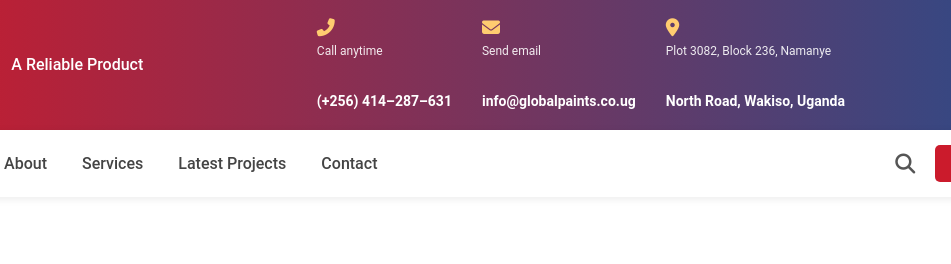
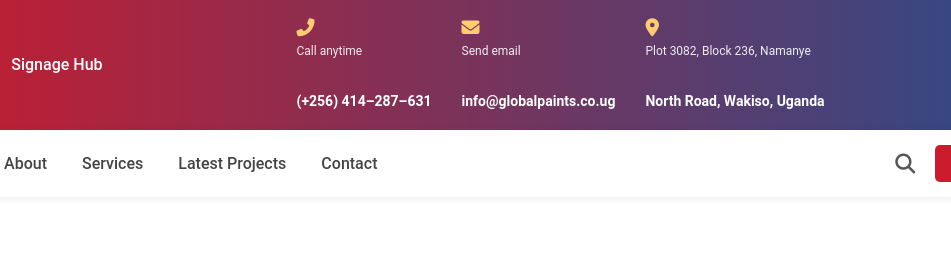
Before and after one commit to SignageHub/SignHub.github.io, a plain HTML site: page servicework.html in a window 1280 px wide. Shown: the top 264 px of the page, 129-1080 px from the left. Drawn offline with Linux system fonts and the light colour scheme.

Commit message:
Update servicework.html

```diff
--- a/servicework.html
+++ b/servicework.html
@@ -4,7 +4,7 @@
   <link rel="icon" type="image/png" href="gallery/signage hub logo 2-1.png">
   <meta charset="UTF-8" />
   <meta name="viewport" content="width=device-width, initial-scale=1.0"/>
-  <title>Our Services - Global Signs</title> <link rel="stylesheet" href="https://cdnjs.cloudflare.com/ajax/libs/font-awesome/6.4.0/css/all.min.css"/>
+  <title>Our Services - Signage Hub</title> <link rel="stylesheet" href="https://cdnjs.cloudflare.com/ajax/libs/font-awesome/6.4.0/css/all.min.css"/>
   <link rel="stylesheet" href="index.css" /> <style>
       /* Add any specific CSS for servicework.html here */
       /* For example, padding for sections to prevent sticky header overlap */
@@ -185,7 +185,7 @@
     <div class="top-container">
       <div class="left-side">
         <img src="gallery/signage hub logo 2-1.png" alt="Signage Hub Logo" class="logo">
-        <span class="tagline">A Reliable Product</span>
+        <span class="tagline">Signage Hub</span>
       </div>
       <div class="middle-info">
         <div><i class="fas fa-phone-alt"></i> <span>Call anytime</span><br><strong>(+256) 414–287–631</strong></div>
```
